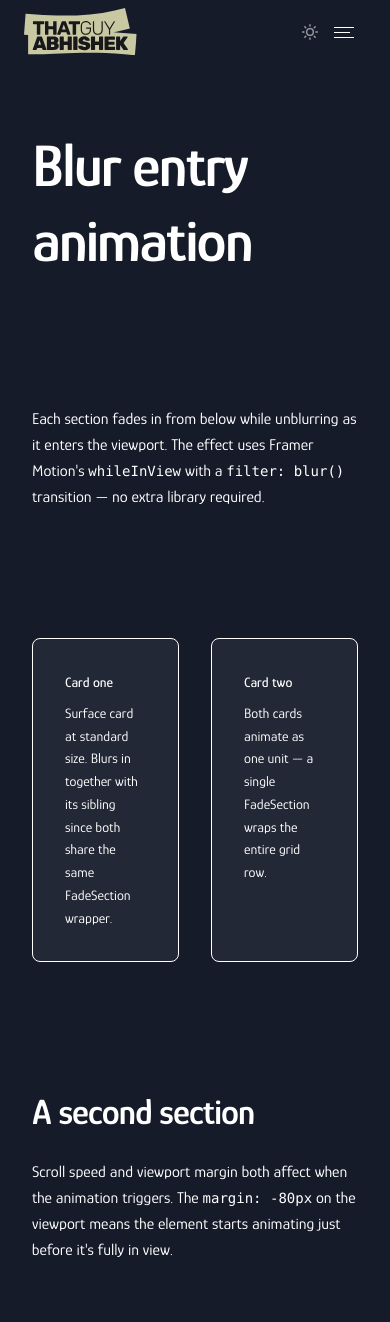
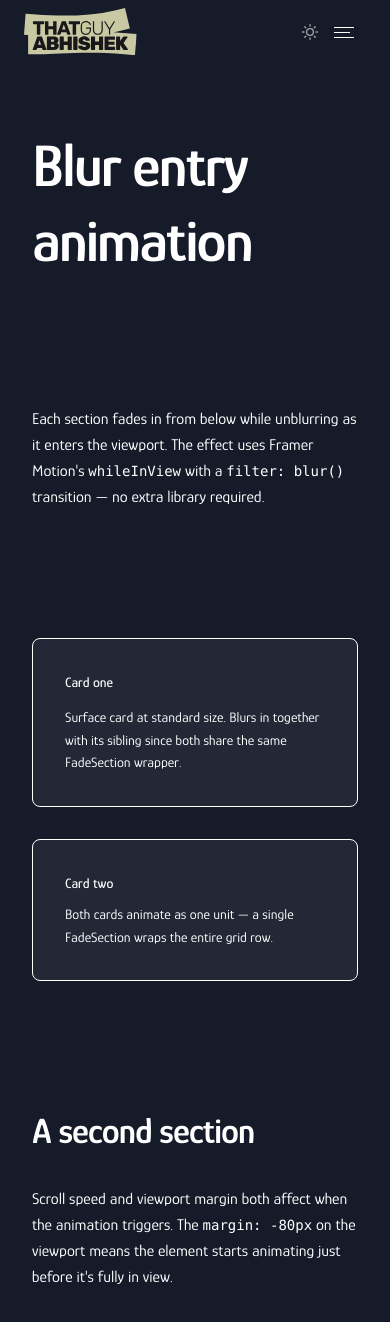
Before and after one commit to abhisxn/thatguyabhishek, a Next.js app: page /blur-demo in a window 390 px wide. Shown: the top 1322 px of the page. Built offline with nearby package versions, Linux system fonts and the light colour scheme.

Commit message:
fix: spacing tokens and responsive grid in blur-demo

```diff
--- a/app/blur-demo/page.js
+++ b/app/blur-demo/page.js
@@ -26,9 +26,9 @@ export default function BlurDemoPage() {
 
         {/* Block 3 — 2-column card row */}
         <FadeSection>
-          <div className="grid grid-cols-2 gap-8">
+          <div className="grid grid-cols-1 md:grid-cols-2 gap-8">
             <div className="rounded-lg bg-surface border border-border p-8">
-              <p className="text-sm font-medium text-foreground mb-2">Card one</p>
+              <p className="text-sm font-medium text-foreground mb-3">Card one</p>
               <p className="text-sm text-foreground-secondary leading-relaxed">
                 Surface card at standard size. Blurs in together with its sibling
                 since both share the same FadeSection wrapper.
@@ -46,7 +46,7 @@ export default function BlurDemoPage() {
 
         {/* Block 4 — Heading + paragraph */}
         <FadeSection>
-          <h2 className="text-4xl font-semibold mb-6">A second section</h2>
+          <h2 className="text-4xl font-semibold mb-8">A second section</h2>
           <p className="text-base text-foreground-secondary leading-relaxed max-w-xl">
             Scroll speed and viewport margin both affect when the animation
             triggers. The <code>margin: -80px</code> on the viewport means the
```
